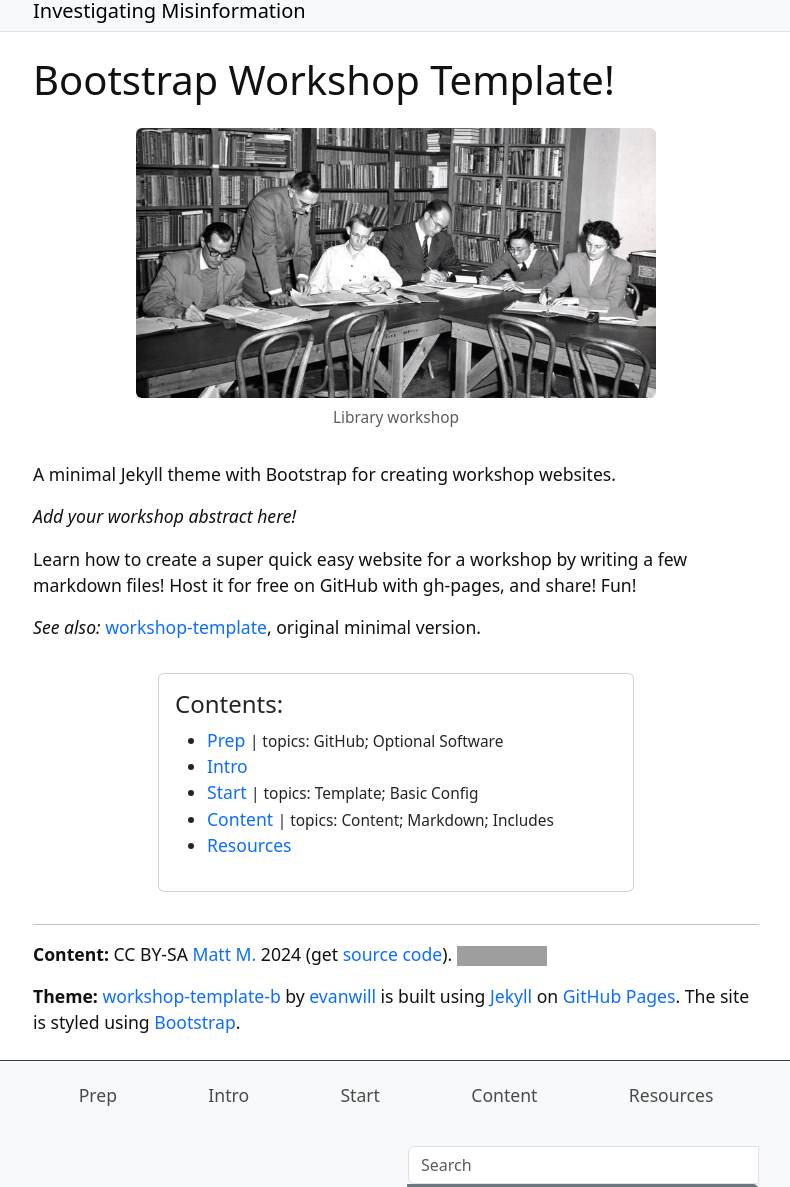
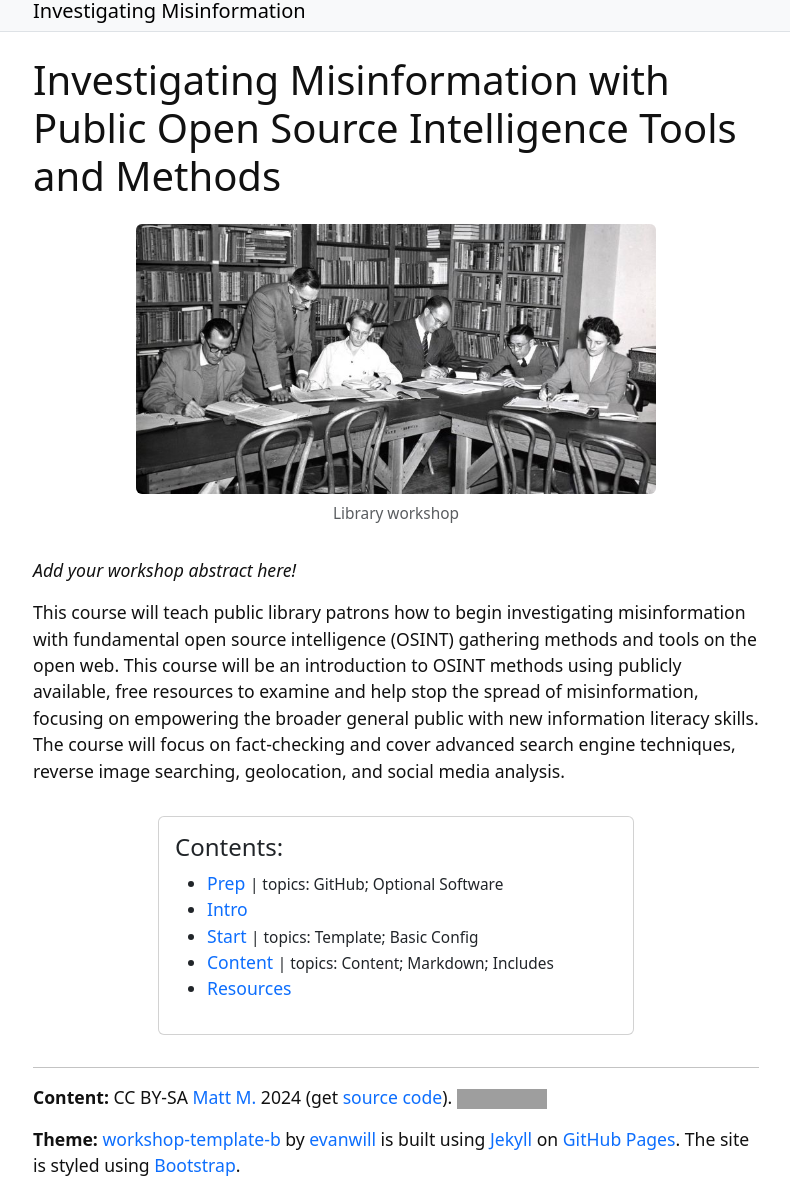
Before and after one commit to elsewhither/misinfo-osint-workshop, a Jekyll site: the page built from index.md, in a window 1280 px wide and 1400 px high, cut to the strip 121-1308 px from the top of the window. Shown: the whole strip, without its empty margins (244-1034 px from the left). Built offline with Jekyll 4.4.1, drawn with Linux system fonts in a browser that asks for light colours; grey boxes are pictures that could not be loaded.

Commit message:
begin editing template config.yml

```diff
--- a/index.md
+++ b/index.md
@@ -3,19 +3,15 @@ title: Home
 layout: page
 ---
 
-# Bootstrap Workshop Template!
+# Investigating Misinformation with Public Open Source Intelligence Tools and Methods
 
 {% include figure.html img="uidaho-workshop.jpg" alt="intro image here" caption="Library workshop" width="75%" %}
 
-A minimal Jekyll theme with Bootstrap for creating workshop websites.
 
 *Add your workshop abstract here!*
 
-Learn how to create a super quick easy website for a workshop by writing a few markdown files!
-Host it for free on GitHub with gh-pages, and share!
-Fun!
+This course will teach public library patrons how to begin investigating misinformation with fundamental open source intelligence (OSINT) gathering methods and tools on the open web. This course will be an introduction to OSINT methods using publicly available, free resources to examine and help stop the spread of misinformation, focusing on empowering the broader general public with new information literacy skills. The course will focus on fact-checking and cover advanced search engine techniques, reverse image searching, geolocation, and social media analysis.
 
-*See also:* [workshop-template](https://evanwill.github.io/workshop-template/), original minimal version.
 
 {% include toc.html %}
 
```
